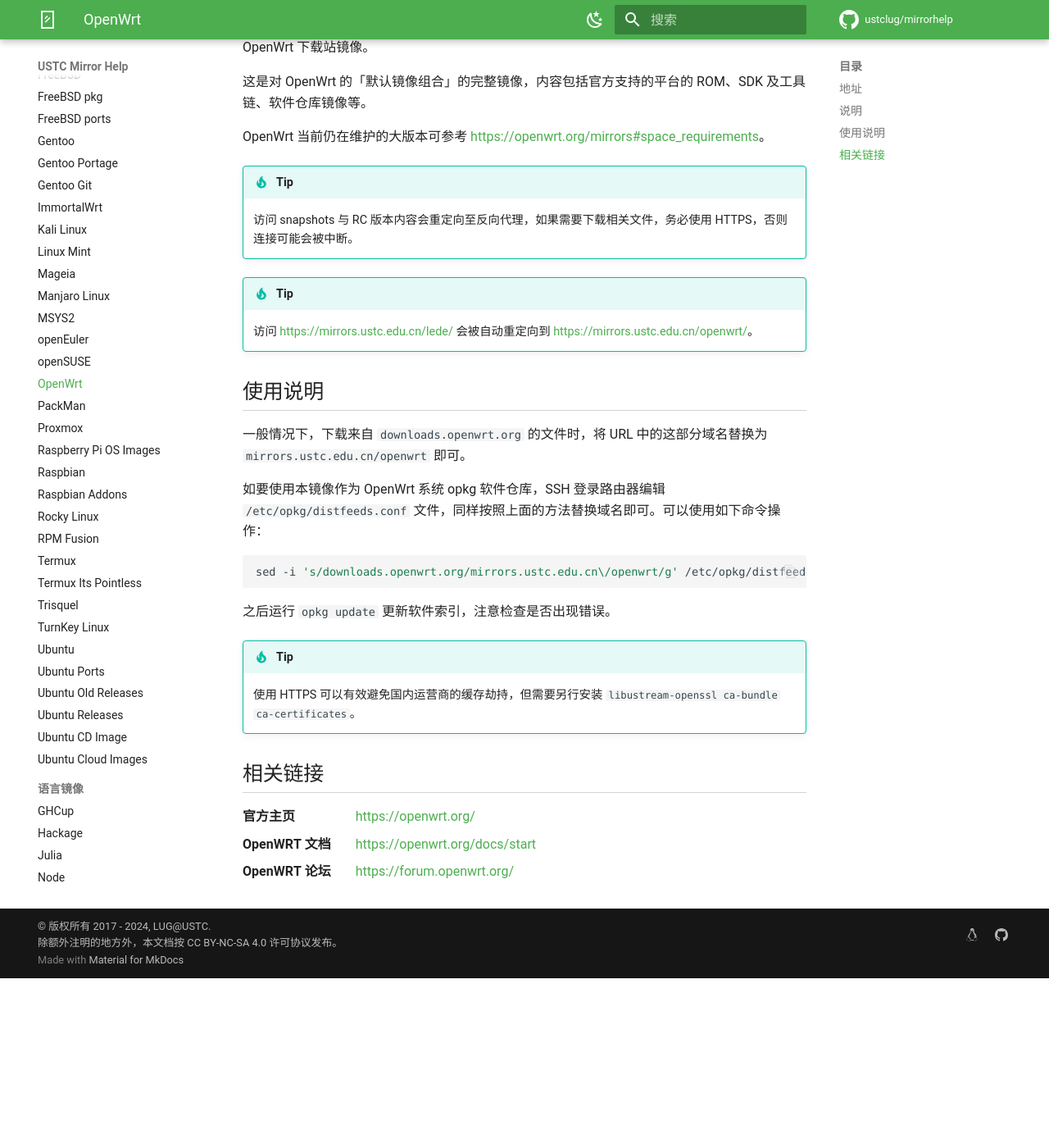
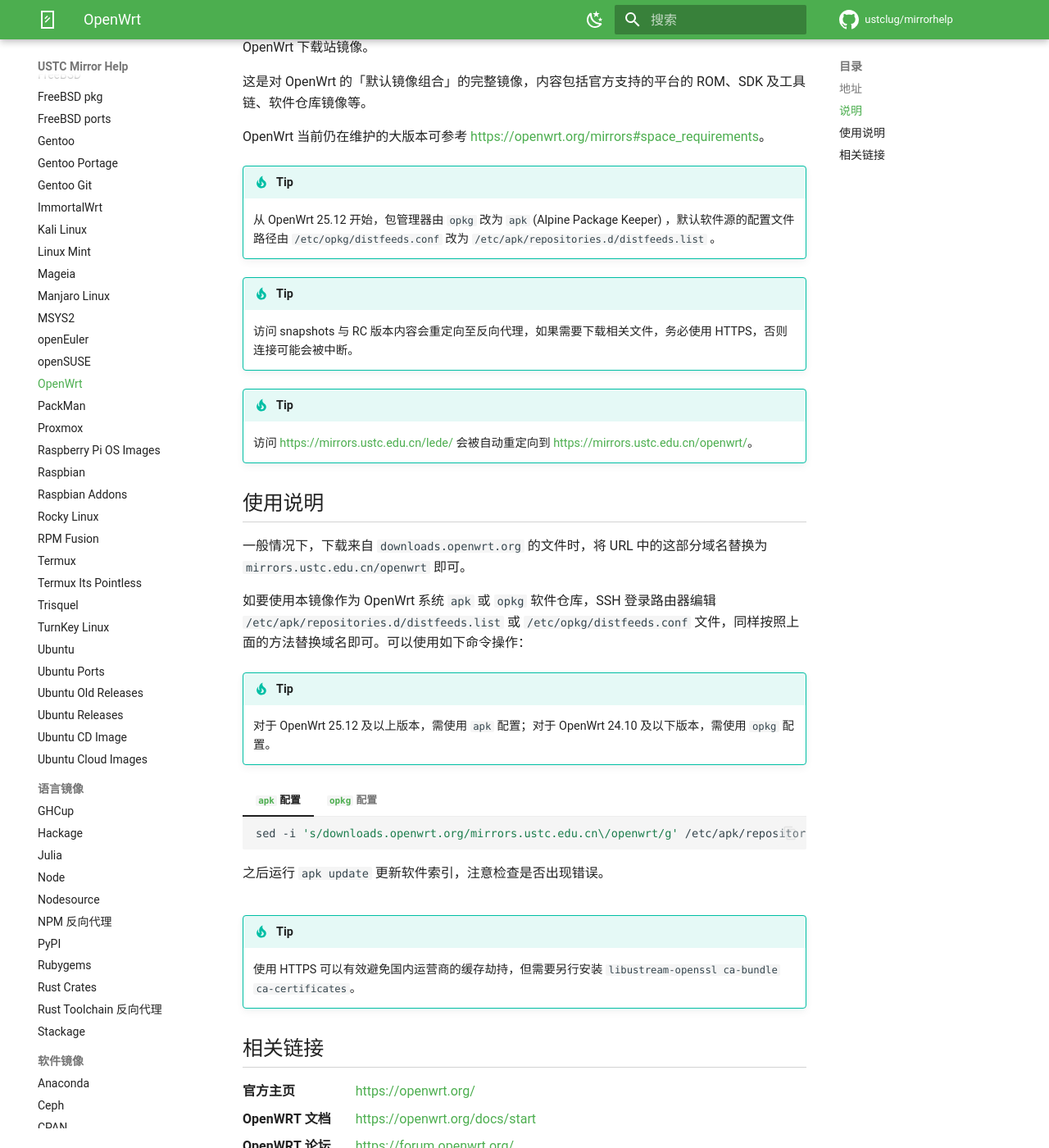
Before and after one commit to ustclug/mirrorhelp, an MkDocs documentation site: the page built from docs/openwrt.md, in a window 1280 px wide and 1400 px high, scrolled down 305 px. Shown: the whole window at 82% size. Built offline with MkDocs 1.6.1 and Material for MkDocs 9.7.7, drawn with Linux system fonts in a browser that asks for light colours; comment, search, counter and statistics services are not loaded; before the commit the page ends 1498 px from its top, so only the background shows below that.

Commit message:
docs: add apk support for OpenWrt 25 (#306)
Co-authored-by: iBug <git@ibugone.com>

````diff
--- a/docs/openwrt.md
+++ b/docs/openwrt.md
@@ -14,6 +14,10 @@
 
 !!! tip
 
+    从 OpenWrt 25.12 开始，包管理器由 `opkg` 改为 `apk` (Alpine Package Keeper) ，默认软件源的配置文件路径由 `/etc/opkg/distfeeds.conf` 改为 `/etc/apk/repositories.d/distfeeds.list` 。
+
+!!! tip
+
     访问 snapshots 与 RC 版本内容会重定向至反向代理，如果需要下载相关文件，务必使用 HTTPS，否则连接可能会被中断。
 
 !!! tip
@@ -24,13 +28,27 @@
 
 一般情况下，下载来自 `downloads.openwrt.org` 的文件时，将 URL 中的这部分域名替换为 `mirrors.ustc.edu.cn/openwrt` 即可。
 
-如要使用本镜像作为 OpenWrt 系统 opkg 软件仓库，SSH 登录路由器编辑 `/etc/opkg/distfeeds.conf` 文件，同样按照上面的方法替换域名即可。可以使用如下命令操作：
+如要使用本镜像作为 OpenWrt 系统 `apk` 或 `opkg` 软件仓库，SSH 登录路由器编辑 `/etc/apk/repositories.d/distfeeds.list` 或 `/etc/opkg/distfeeds.conf` 文件，同样按照上面的方法替换域名即可。可以使用如下命令操作：
 
-```shell
-sed -i 's/downloads.openwrt.org/mirrors.ustc.edu.cn\/openwrt/g' /etc/opkg/distfeeds.conf
-```
+!!! tip
 
-之后运行 `opkg update` 更新软件索引，注意检查是否出现错误。
+    对于 OpenWrt 25.12 及以上版本，需使用 `apk` 配置；对于 OpenWrt 24.10 及以下版本，需使用 `opkg` 配置。
+
+=== "`apk` 配置"
+
+    ```shell
+    sed -i 's/downloads.openwrt.org/mirrors.ustc.edu.cn\/openwrt/g' /etc/apk/repositories.d/distfeeds.list
+    ```
+
+    之后运行 `apk update` 更新软件索引，注意检查是否出现错误。
+
+=== "`opkg` 配置"
+
+    ```shell
+    sed -i 's/downloads.openwrt.org/mirrors.ustc.edu.cn\/openwrt/g' /etc/opkg/distfeeds.conf
+    ```
+
+    之后运行 `opkg update` 更新软件索引，注意检查是否出现错误。
 
 !!! tip
 
````
